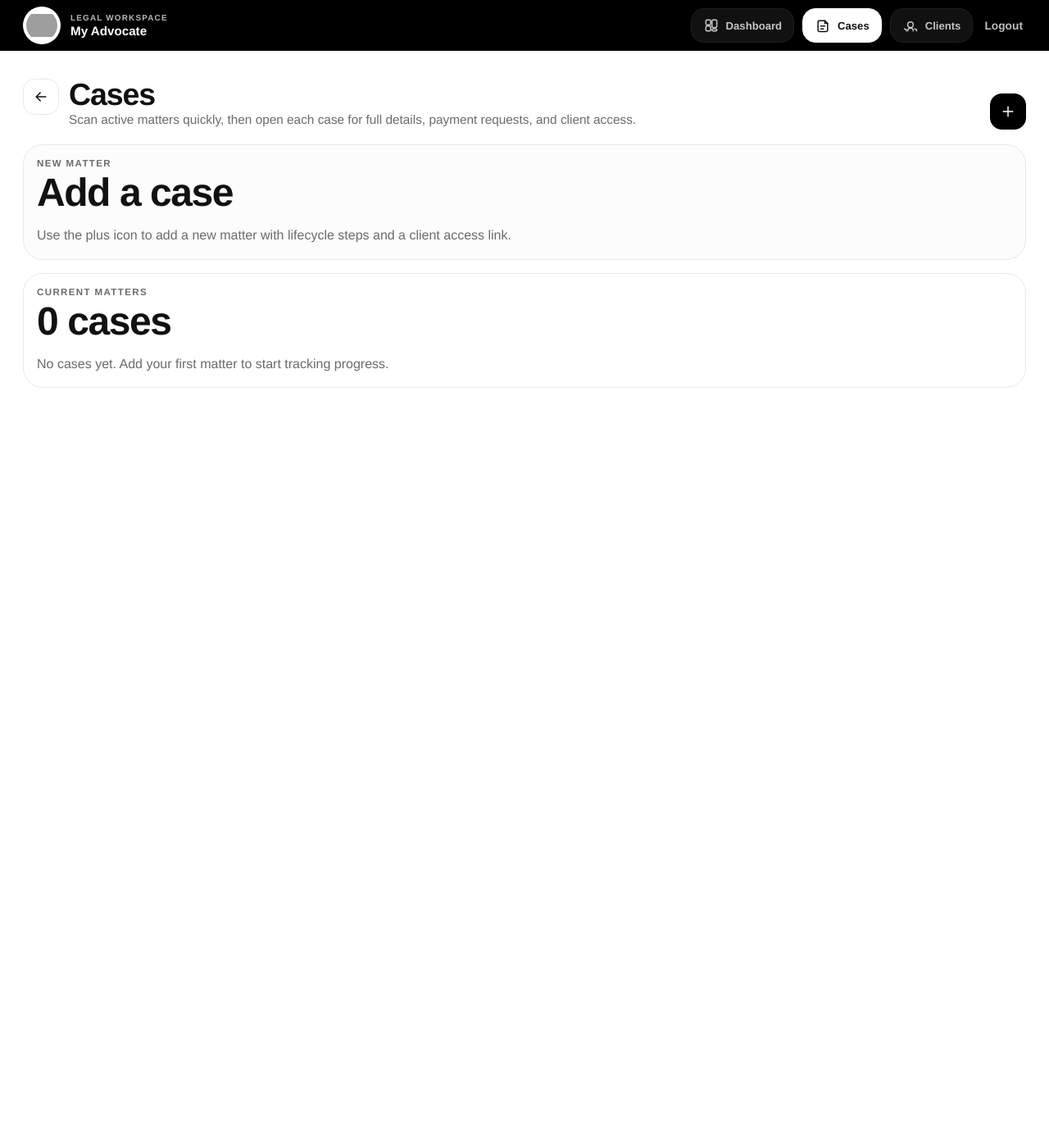
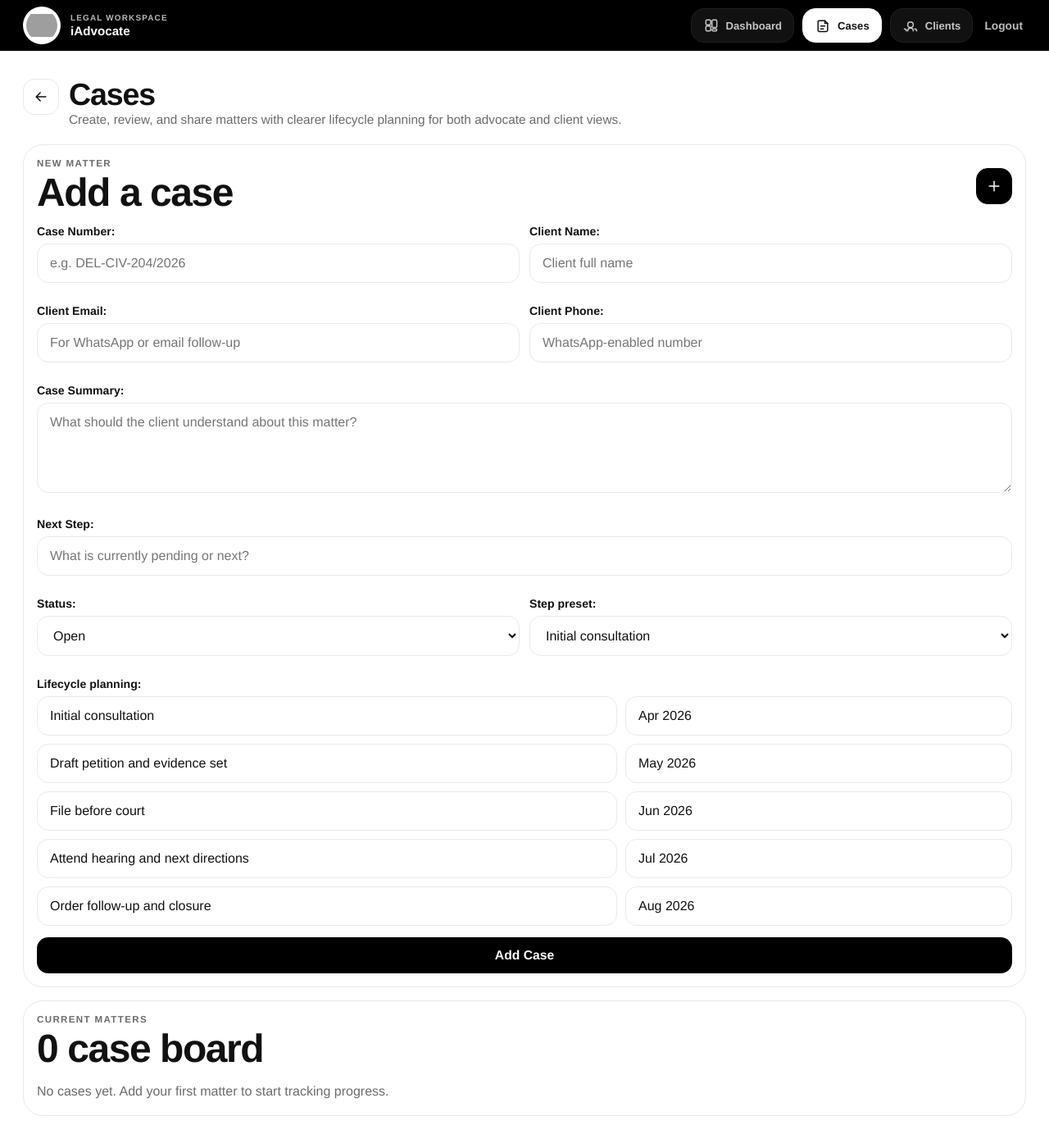
Before and after one commit to efgritesh/in-solidai-myadvocate, a React (Create React App) app: page /cases in a window 1280 px wide. Shown: the whole page at 82% size. Before the commit the page ends 800 px from the top, so only its background shows below. Built offline with nearby package versions, Linux system fonts and the light colour scheme; grey boxes are pictures that could not be loaded.

Commit message:
Refine case planning and client timeline

```diff
--- a/src/App.css
+++ b/src/App.css
@@ -626,6 +626,14 @@ textarea {
   color: var(--muted);
 }
 
+.timeline-step__eta {
+  display: inline-flex;
+  margin: 6px 0 8px;
+  font-size: 0.82rem;
+  font-weight: 700;
+  color: var(--text);
+}
+
 .timeline-step--done .timeline-step__dot {
   background: #111111;
   color: #ffffff;
@@ -876,6 +884,51 @@ textarea {
   text-align: center;
 }
 
+.planning-stack {
+  display: grid;
+  gap: 10px;
+  width: 100%;
+}
+
+.planning-row {
+  display: grid;
+  gap: 10px;
+}
+
+.matter-board {
+  display: grid;
+  gap: 12px;
+}
+
+.matter-row {
+  display: grid;
+  gap: 12px;
+  padding: 16px;
+  border: 1px solid var(--line);
+  border-radius: 18px;
+  background: var(--surface);
+}
+
+.matter-row__main,
+.matter-row__actions,
+.matter-row__meta,
+.matter-row__progress {
+  display: flex;
+  gap: 10px;
+  align-items: center;
+  justify-content: space-between;
+  flex-wrap: wrap;
+}
+
+.matter-row__meta {
+  color: var(--muted);
+  font-size: 0.92rem;
+}
+
+.matter-row__actions {
+  justify-content: flex-end;
+}
+
 @media (min-width: 768px) {
   .page-frame {
     width: min(100%, 1480px);
@@ -951,4 +1004,26 @@ textarea {
   .auth-card {
     padding: 32px 28px;
   }
+
+  .planning-row {
+    grid-template-columns: minmax(0, 1.2fr) minmax(180px, 0.8fr);
+  }
+
+  .matter-row {
+    grid-template-columns: minmax(220px, 1.1fr) minmax(260px, 1fr) minmax(220px, 0.95fr) auto;
+    align-items: center;
+  }
+
+  .matter-row__main,
+  .matter-row__meta,
+  .matter-row__progress,
+  .matter-row__actions {
+    min-width: 0;
+  }
+
+  .matter-row__meta,
+  .matter-row__progress {
+    display: grid;
+    justify-content: start;
+  }
 }
--- a/src/components/BottomNav.js
+++ b/src/components/BottomNav.js
@@ -49,7 +49,7 @@ const BottomNav = ({ items }) => {
             />
             <div>
               <p className="eyebrow">Legal workspace</p>
-              <strong className="top-nav__title">My Advocate</strong>
+              <strong className="top-nav__title">iAdvocate</strong>
             </div>
           </div>
           <div className="top-nav__actions">
--- a/src/components/CaseAccess.js
+++ b/src/components/CaseAccess.js
@@ -244,6 +244,11 @@ const CaseAccess = () => {
                   </div>
                   <div className="timeline-step__body">
                     <strong>{step.title}</strong>
+                    <span className="timeline-step__eta">
+                      {step.status === 'done'
+                        ? `Recorded ${step.eta || 'timeline reached'}`
+                        : `Tentative ${step.eta || 'date to be updated'}`}
+                    </span>
                     <p>
                       {step.status === 'done'
                         ? 'Completed and recorded by your advocate.'
--- a/src/components/CaseDetails.js
+++ b/src/components/CaseDetails.js
@@ -4,7 +4,19 @@ import { useParams } from 'react-router-dom';
 import { auth, db } from '../firebase';
 import PageShell from './PageShell';
 import { buildCaseAccessLink } from '../utils/caseAccess';
-import { CopyIcon, LockIcon, PaymentsIcon, ShareIcon, UnlockIcon } from './AppIcons';
+import { CopyIcon, LockIcon, PaymentsIcon, PlusIcon, ShareIcon, UnlockIcon } from './AppIcons';
+
+const lifecyclePresets = [
+  'Initial consultation',
+  'Document review',
+  'Draft petition and evidence set',
+  'Legal notice',
+  'File before court',
+  'Interim relief hearing',
+  'Main hearing',
+  'Arguments',
+  'Order follow-up and closure',
+];
 
 const formatCurrency = (value) =>
   new Intl.NumberFormat('en-IN', {
@@ -26,6 +38,7 @@ const CaseDetails = () => {
   const [caseRecord, setCaseRecord] = useState(null);
   const [payments, setPayments] = useState([]);
   const [paymentForm, setPaymentForm] = useState(emptyPaymentForm);
+  const [selectedLifecyclePreset, setSelectedLifecyclePreset] = useState(lifecyclePresets[0]);
 
   const loadCase = useCallback(async () => {
     if (!caseId) return;
@@ -64,6 +77,30 @@ const CaseDetails = () => {
     const lifecycle = (caseRecord.lifecycle || []).map((step) =>
       step.id === stepId ? { ...step, status: nextStatus } : step
     );
+    await updateDoc(doc(db, 'cases', caseRecord.id), { lifecycle });
+    await loadCase();
+  };
+
+  const updateLifecycleField = async (stepId, key, value) => {
+    if (!caseRecord) return;
+    const lifecycle = (caseRecord.lifecycle || []).map((step) =>
+      step.id === stepId ? { ...step, [key]: value } : step
+    );
+    await updateDoc(doc(db, 'cases', caseRecord.id), { lifecycle });
+    await loadCase();
+  };
+
+  const addLifecycleStep = async () => {
+    if (!caseRecord) return;
+    const lifecycle = [
+      ...(caseRecord.lifecycle || []),
+      {
+        id: `step-${(caseRecord.lifecycle || []).length + 1}`,
+        title: selectedLifecyclePreset,
+        eta: '',
+        status: 'pending',
+      },
+    ];
     await updateDoc(doc(db, 'cases', caseRecord.id), { lifecycle });
     await loadCase();
   };
@@ -189,13 +226,37 @@ const CaseDetails = () => {
             <p className="eyebrow">Lifecycle</p>
             <h2>Progress control</h2>
           </div>
+          <button type="button" className="icon-button icon-button--accent" aria-label="Add lifecycle step" onClick={addLifecycleStep}>
+            <PlusIcon className="app-icon" />
+          </button>
+        </div>
+        <div className="form-group">
+          <label>Add preset step:</label>
+          <select value={selectedLifecyclePreset} onChange={(e) => setSelectedLifecyclePreset(e.target.value)}>
+            {lifecyclePresets.map((preset) => (
+              <option key={preset} value={preset}>{preset}</option>
+            ))}
+          </select>
         </div>
         <div className="lifecycle-editor">
           {(caseRecord.lifecycle || []).map((step, index) => (
             <div key={step.id} className="lifecycle-row lifecycle-row--card">
-              <div>
-                <strong>Step {index + 1}</strong>
-                <span>{step.title}</span>
+              <div className="planning-stack">
+                <div>
+                  <strong>Step {index + 1}</strong>
+                </div>
+                <input
+                  type="text"
+                  value={step.title}
+                  onChange={(e) => updateLifecycleField(step.id, 'title', e.target.value)}
+                  placeholder="Step title"
+                />
+                <input
+                  type="text"
+                  value={step.eta || ''}
+                  onChange={(e) => updateLifecycleField(step.id, 'eta', e.target.value)}
+                  placeholder="Tentative month-year"
+                />
               </div>
               <select value={step.status} onChange={(e) => updateLifecycleStatus(step.id, e.target.value)}>
                 <option value="pending">Pending</option>
--- a/src/components/Cases.js
+++ b/src/components/Cases.js
@@ -7,18 +7,31 @@ import { buildCaseAccessLink, createCaseAccessToken } from '../utils/caseAccess'
 import { ArrowRightIcon, CopyIcon, EyeIcon, PlusIcon } from './AppIcons';
 
 const defaultLifecycle = [
+  { title: 'Initial consultation', eta: 'Apr 2026' },
+  { title: 'Draft petition and evidence set', eta: 'May 2026' },
+  { title: 'File before court', eta: 'Jun 2026' },
+  { title: 'Attend hearing and next directions', eta: 'Jul 2026' },
+  { title: 'Order follow-up and closure', eta: 'Aug 2026' },
+];
+
+const lifecyclePresets = [
   'Initial consultation',
+  'Document review',
   'Draft petition and evidence set',
+  'Legal notice',
   'File before court',
-  'Attend hearing and next directions',
+  'Interim relief hearing',
+  'Main hearing',
+  'Arguments',
   'Order follow-up and closure',
 ];
 
 const createLifecycle = (customSteps) => {
-  const titles = customSteps.length ? customSteps : defaultLifecycle;
-  return titles.map((title, index) => ({
+  const steps = customSteps.length ? customSteps : defaultLifecycle;
+  return steps.map((step, index) => ({
     id: `step-${index + 1}`,
-    title,
+    title: step.title,
+    eta: step.eta || '',
     status: index === 0 ? 'in_progress' : 'pending',
   }));
 };
@@ -26,7 +39,6 @@ const createLifecycle = (customSteps) => {
 const Cases = () => {
   const navigate = useNavigate();
   const [cases, setCases] = useState([]);
-  const [showForm, setShowForm] = useState(false);
   const [caseNumber, setCaseNumber] = useState('');
   const [clientName, setClientName] = useState('');
   const [clientEmail, setClientEmail] = useState('');
@@ -34,7 +46,8 @@ const Cases = () => {
   const [summary, setSummary] = useState('');
   const [nextStep, setNextStep] = useState('');
   const [status, setStatus] = useState('Open');
-  const [lifecycleInput, setLifecycleInput] = useState('');
+  const [selectedLifecyclePreset, setSelectedLifecyclePreset] = useState(lifecyclePresets[0]);
+  const [lifecycleSteps, setLifecycleSteps] = useState(defaultLifecycle);
 
   const fetchCases = async () => {
     const advocateId = auth.currentUser?.uid;
@@ -52,20 +65,45 @@ const Cases = () => {
       cases.map((caseItem) => {
         const lifecycle = caseItem.lifecycle || [];
         const completedSteps = lifecycle.filter((step) => step.status === 'done').length;
+        const activeMilestone = lifecycle.find((step) => step.status !== 'done') || lifecycle[lifecycle.length - 1];
         const totalSteps = lifecycle.length || 1;
         return {
           ...caseItem,
           completedSteps,
           totalSteps,
+          activeMilestone,
         };
       }),
     [cases]
   );
 
+  const updateLifecycleDraft = (index, key, value) => {
+    setLifecycleSteps((current) =>
+      current.map((step, stepIndex) => (stepIndex === index ? { ...step, [key]: value } : step))
+    );
+  };
+
+  const addLifecycleStep = () => {
+    setLifecycleSteps((current) => [
+      ...current,
+      {
+        title: selectedLifecyclePreset,
+        eta: '',
+      },
+    ]);
+  };
+
   const handleAddCase = async (e) => {
     e.preventDefault();
     const advocateId = auth.currentUser?.uid;
     if (!advocateId) return;
+
+    const preparedLifecycle = lifecycleSteps
+      .map((step) => ({
+        title: step.title.trim(),
+        eta: step.eta.trim(),
+      }))
+      .filter((step) => step.title);
 
     await addDoc(collection(db, 'cases'), {
       advocate_id: advocateId,
@@ -78,12 +116,7 @@ const Cases = () => {
       status,
       client_access_enabled: true,
       client_access_token: createCaseAccessToken(caseNumber),
-      lifecycle: createLifecycle(
-        lifecycleInput
-          .split('\n')
-          .map((step) => step.trim())
-          .filter(Boolean)
-      ),
+      lifecycle: createLifecycle(preparedLifecycle),
     });
 
     setCaseNumber('');
@@ -93,8 +126,8 @@ const Cases = () => {
     setSummary('');
     setNextStep('');
     setStatus('Open');
-    setLifecycleInput('');
-    setShowForm(false);
+    setSelectedLifecyclePreset(lifecyclePresets[0]);
+    setLifecycleSteps(defaultLifecycle);
     await fetchCases();
   };
 
@@ -106,27 +139,19 @@ const Cases = () => {
   return (
     <PageShell
       title="Cases"
-      subtitle="Scan active matters quickly, then open each case for full details, payment requests, and client access."
+      subtitle="Create, review, and share matters with clearer lifecycle planning for both advocate and client views."
       showBack
-      actions={
-        <button
-          type="button"
-          className="icon-button icon-button--accent"
-          aria-label={showForm ? 'Close add case form' : 'Add a case'}
-          onClick={() => setShowForm((current) => !current)}
     >
-          <PlusIcon className="app-icon" />
-        </button>
-      }
-    >
-      <section className={`panel${showForm ? '' : ' panel--collapsed'}`}>
+      <section className="panel">
         <div className="section-heading">
           <div>
             <p className="eyebrow">New matter</p>
             <h2>Add a case</h2>
           </div>
+          <button type="button" className="icon-button icon-button--accent" aria-label="Add lifecycle step" onClick={addLifecycleStep}>
+            <PlusIcon className="app-icon" />
+          </button>
         </div>
-        {showForm ? (
         <form onSubmit={handleAddCase}>
           <div className="form-grid">
             <div className="form-group">
@@ -192,48 +217,70 @@ const Cases = () => {
                 <option value="Closed">Closed</option>
               </select>
             </div>
+            <div className="form-group">
+              <label>Step preset:</label>
+              <select value={selectedLifecyclePreset} onChange={(e) => setSelectedLifecyclePreset(e.target.value)}>
+                {lifecyclePresets.map((preset) => (
+                  <option key={preset} value={preset}>{preset}</option>
+                ))}
+              </select>
+            </div>
             <div className="form-group full-span">
-                <label>Lifecycle steps:</label>
-                <textarea
-                  value={lifecycleInput}
-                  onChange={(e) => setLifecycleInput(e.target.value)}
-                  placeholder={'Optional custom steps, one per line.\nLeave empty to use the built-in case lifecycle.'}
+              <label>Lifecycle planning:</label>
+              <div className="planning-stack">
+                {lifecycleSteps.map((step, index) => (
+                  <div key={`draft-${index + 1}`} className="planning-row">
+                    <input
+                      type="text"
+                      value={step.title}
+                      onChange={(e) => updateLifecycleDraft(index, 'title', e.target.value)}
+                      placeholder="Step title"
+                      required
                     />
+                    <input
+                      type="text"
+                      value={step.eta}
+                      onChange={(e) => updateLifecycleDraft(index, 'eta', e.target.value)}
+                      placeholder="Tentative month-year, e.g. Aug 2026"
+                    />
+                  </div>
+                ))}
+              </div>
             </div>
           </div>
           <button type="submit" className="button">Add Case</button>
         </form>
-        ) : (
-          <p className="empty-state">Use the plus icon to add a new matter with lifecycle steps and a client access link.</p>
-        )}
       </section>
 
       <section className="panel">
         <div className="section-heading">
           <div>
             <p className="eyebrow">Current matters</p>
-            <h2>{cases.length} cases</h2>
+            <h2>{cases.length} case board</h2>
           </div>
         </div>
         {cases.length === 0 ? (
           <p className="empty-state">No cases yet. Add your first matter to start tracking progress.</p>
         ) : (
-          <div className="case-stack">
+          <div className="matter-board">
             {caseSummaries.map((caseItem) => (
-              <article key={caseItem.id} className="case-summary-card">
-                <div className="case-summary-card__row">
+              <article key={caseItem.id} className="matter-row">
+                <div className="matter-row__main">
                   <div>
                     <strong>{caseItem.case_number}</strong>
                     <p>{caseItem.client_name}</p>
                   </div>
                   <span className="badge">{caseItem.status}</span>
                 </div>
-                <p className="case-summary-card__next">{caseItem.next_step || 'No next step added yet.'}</p>
-                <div className="progress-strip">
+                <div className="matter-row__meta">
+                  <span>{caseItem.next_step || 'No next step added yet.'}</span>
+                  <span>{caseItem.activeMilestone?.title || 'No lifecycle planned'}{caseItem.activeMilestone?.eta ? ` | ${caseItem.activeMilestone.eta}` : ''}</span>
+                </div>
+                <div className="progress-strip matter-row__progress">
                   <span>{caseItem.completedSteps}/{caseItem.totalSteps} milestones complete</span>
                   <span>{caseItem.client_access_enabled ? 'Client link live' : 'Client link paused'}</span>
                 </div>
-                <div className="case-summary-card__actions">
+                <div className="matter-row__actions">
                   <button
                     type="button"
                     className="icon-button"
--- a/src/components/LanguageSelection.js
+++ b/src/components/LanguageSelection.js
@@ -21,7 +21,7 @@ const LanguageSelection = () => {
             src="https://upload.wikimedia.org/wikipedia/commons/e/e6/Emblem_of_the_Supreme_Court_of_India.svg"
             alt="Supreme Court of India emblem"
           />
-          <p className="eyebrow">My Advocate</p>
+          <p className="eyebrow">iAdvocate</p>
           <h1>{t('chooseLanguage')}</h1>
           <p className="auth-subtitle">
             A simple legal workspace for advocates, case updates, client links, and payments.
--- a/src/utils/seedData.js
+++ b/src/utils/seedData.js
@@ -11,11 +11,11 @@ const dateAfter = (days) => {
 };
 
 const buildLifecycle = (overrides = {}) => [
-  { id: 'consultation', title: 'Initial consultation', status: overrides.consultation || 'done' },
-  { id: 'drafting', title: 'Draft petition and evidence set', status: overrides.drafting || 'in_progress' },
-  { id: 'filing', title: 'File before court', status: overrides.filing || 'pending' },
-  { id: 'hearing', title: 'Attend hearing and next directions', status: overrides.hearing || 'pending' },
-  { id: 'closure', title: 'Order follow-up and closure', status: overrides.closure || 'pending' },
+  { id: 'consultation', title: 'Initial consultation', eta: overrides.consultationEta || 'Apr 2026', status: overrides.consultation || 'done' },
+  { id: 'drafting', title: 'Draft petition and evidence set', eta: overrides.draftingEta || 'May 2026', status: overrides.drafting || 'in_progress' },
+  { id: 'filing', title: 'File before court', eta: overrides.filingEta || 'Jun 2026', status: overrides.filing || 'pending' },
+  { id: 'hearing', title: 'Attend hearing and next directions', eta: overrides.hearingEta || 'Jul 2026', status: overrides.hearing || 'pending' },
+  { id: 'closure', title: 'Order follow-up and closure', eta: overrides.closureEta || 'Aug 2026', status: overrides.closure || 'pending' },
 ];
 
 const advocateClients = (advocateId) => [
@@ -197,7 +197,7 @@ const seedCollectionIfEmpty = async (collectionName, fieldName, fieldValue, reco
 export const seedAdvocateData = async (advocateId) => {
   if (!advocateId) return;
 
-  const seedKey = `seeded_${advocateId}_advocate_v4`;
+const seedKey = `seeded_${advocateId}_advocate_v5`;
   if (localStorage.getItem(seedKey) === 'true') return;
 
   const cases = advocateCases(advocateId);
```
Also changed, not shown: src/components/Dashboard.js (+4 -11 lines). Lines whose indentation alone changed are shown as unchanged.
